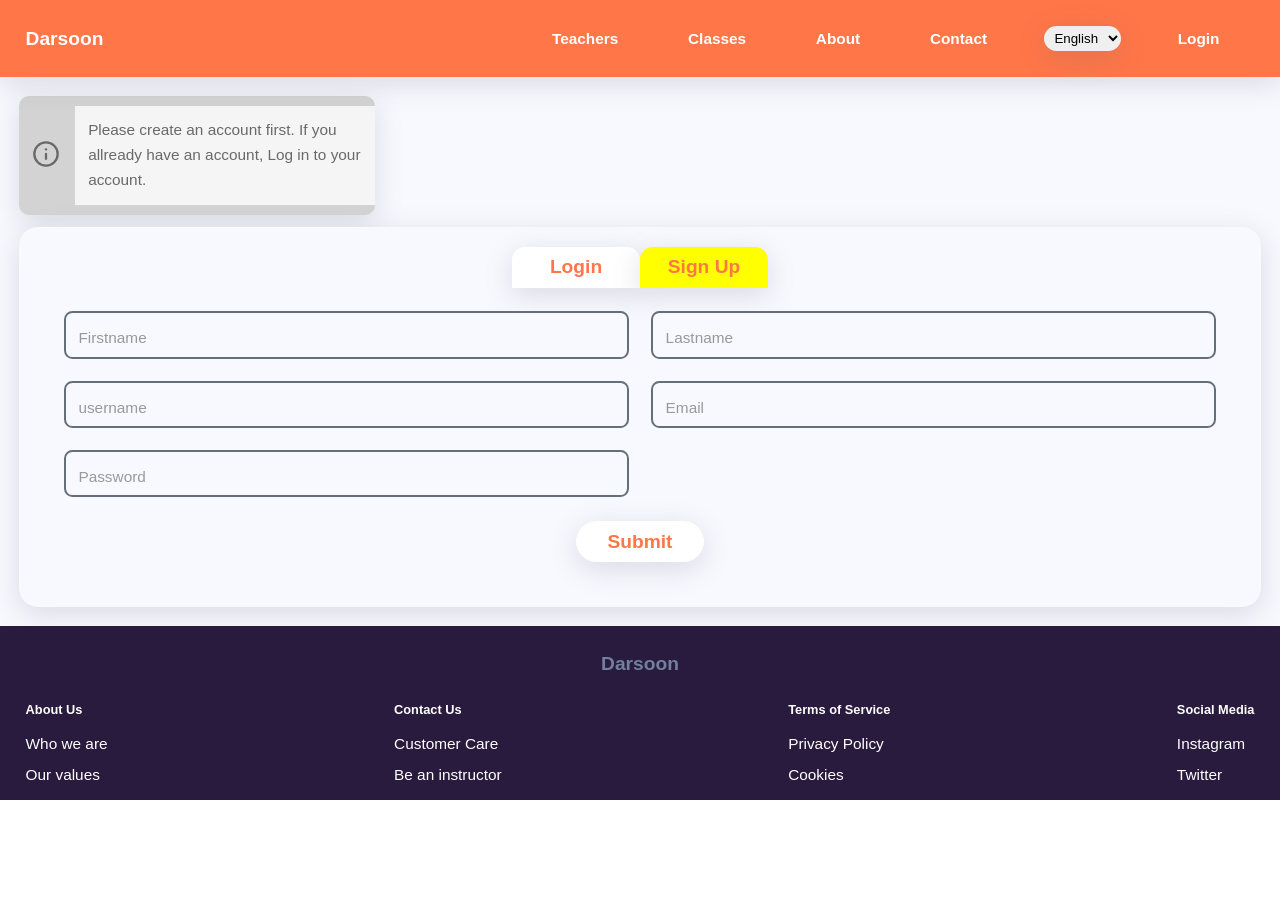
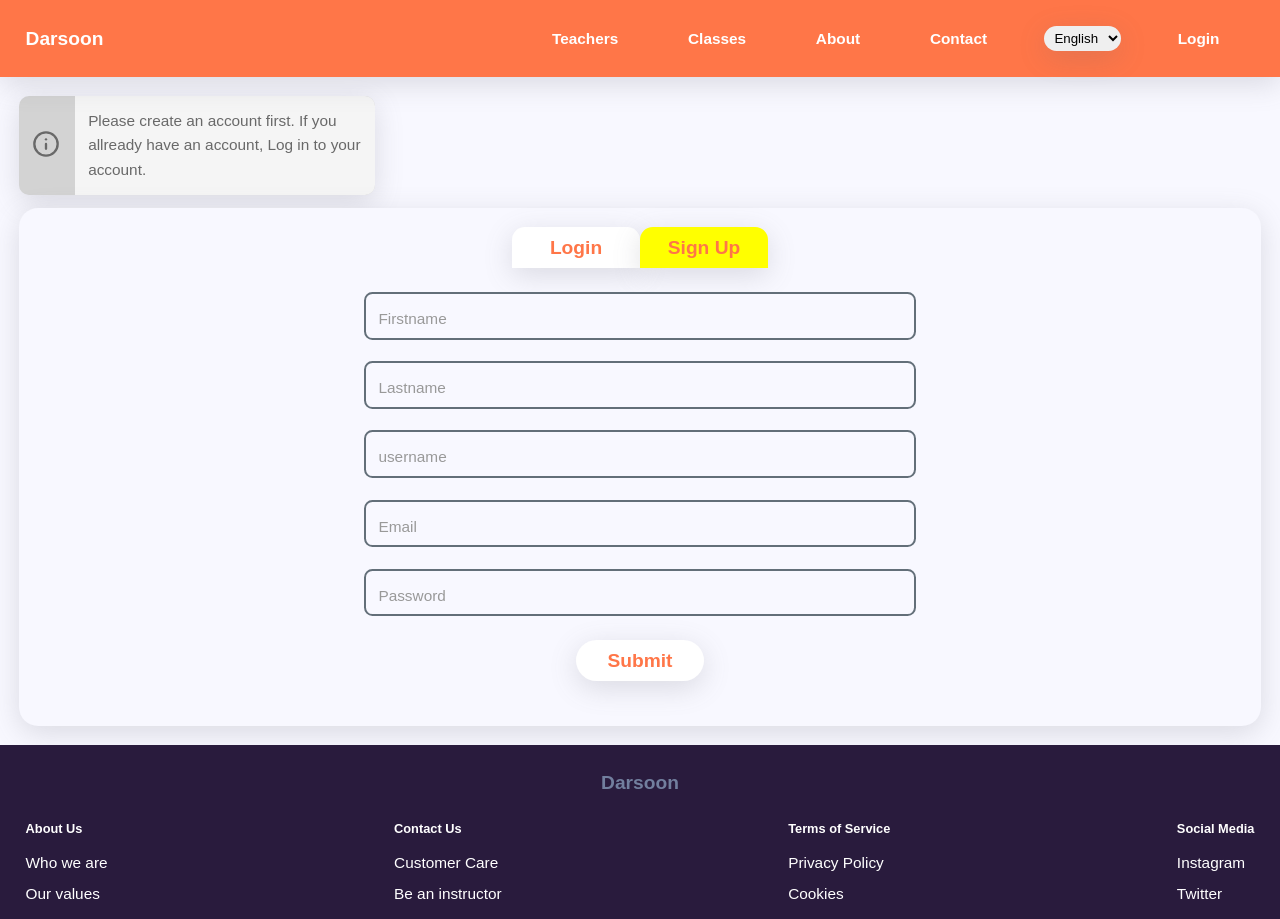
Before and after one commit to darsoonAccount/darsoon-frontend, a Next.js app: page /become-a-teacher in a window 1280 px wide. Before the commit the page ends 800 px from the top, so only its background shows below. Built offline with nearby package versions, Linux system fonts and the light colour scheme.

Commit message:
modify form

```diff
--- a/components/Form.tsx
+++ b/components/Form.tsx
@@ -12,9 +12,10 @@ interface Iprops {
   method: string;
   buttonText?: string;
   handleDataAfterSuccess?: (data: any) => void;
+  isTwoColumns?: boolean;
 }
 
-export default function Form({ children, url, method, buttonText, handleDataAfterSuccess }: Iprops) {
+export default function Form({ children, url, method, buttonText, handleDataAfterSuccess, isTwoColumns }: Iprops) {
   const [isLoading, setIsLoading] = useState(false);
   const [message, setMessage] = useState(null);
   const { api } = useApi();
@@ -50,7 +51,7 @@ export default function Form({ children, url, method, buttonText, handleDataAfte
 
   return (
     <>
-      <StyledFrom onSubmit={submitHandler}>
+      <StyledFrom onSubmit={submitHandler} className={isTwoColumns ? "two-columns" : "one-column"}>
         <div className="inputs">{children}</div>
         {isLoading && <Loading />}
         {message && <p className="message">{message}</p>}
@@ -63,7 +64,14 @@ export default function Form({ children, url, method, buttonText, handleDataAfte
 }
 
 const StyledFrom = Styled.form`
-max-width: 1200px;
+ &.two-columns {
+  max-width: 1200px;
+}
+
+&.one-column {
+  max-width: 600px;
+}
+
 padding: 2rem;
 border-radius: 1rem;
 margin: 0 auto;
@@ -81,6 +89,9 @@ width: 100%;
   display: grid;
   grid-template-columns: repeat(auto-fit, minmax(400px, 1fr));
   gap: 2rem;
+}
+
+.inputs {
 
   p {
     font-weight: 700;
@@ -97,6 +108,8 @@ width: 100%;
   }
 }
 
+
+
 .message {
   border: 3px solid ${themeVars.accentColor};
   border-radius: ${themeVars.borderRadius};
```
